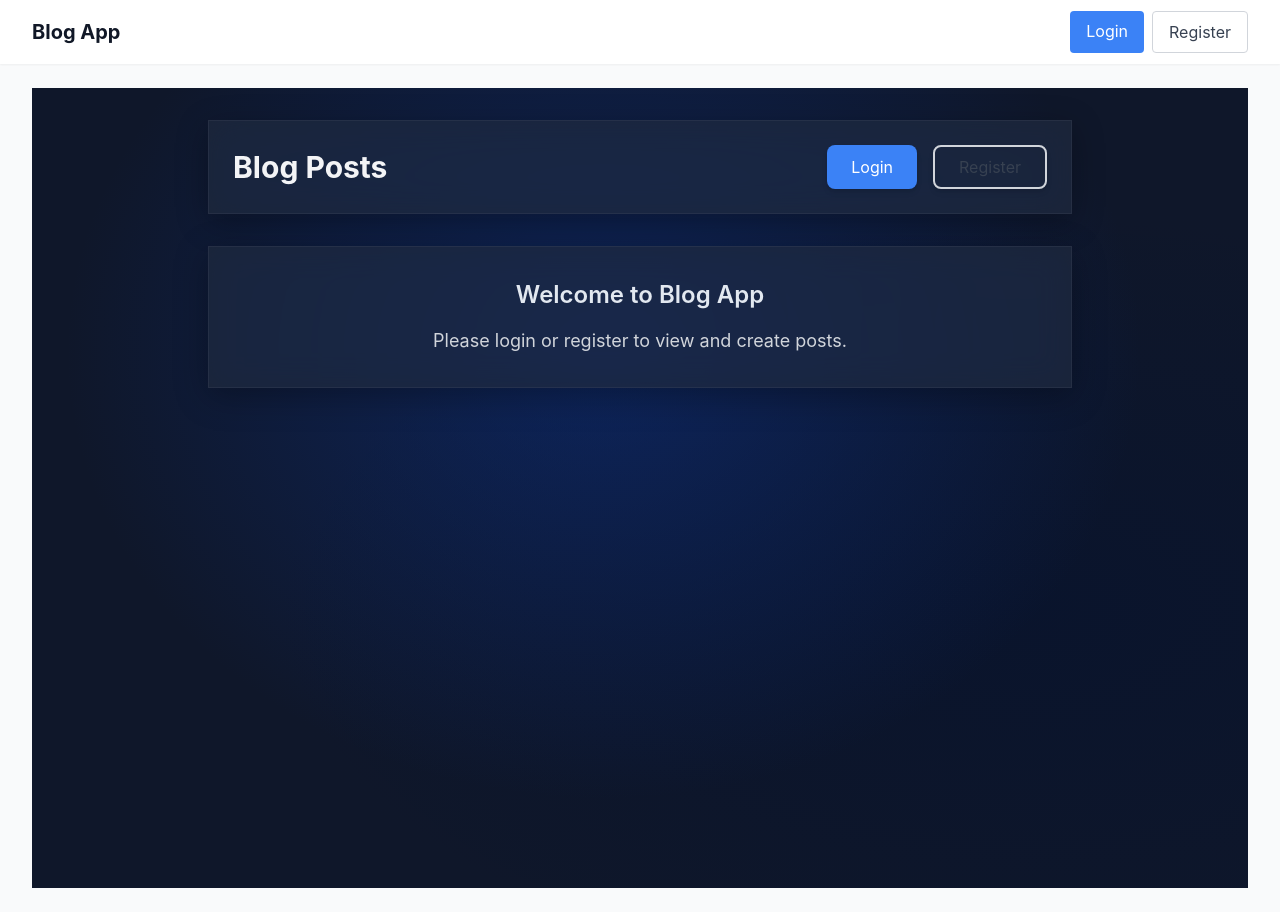
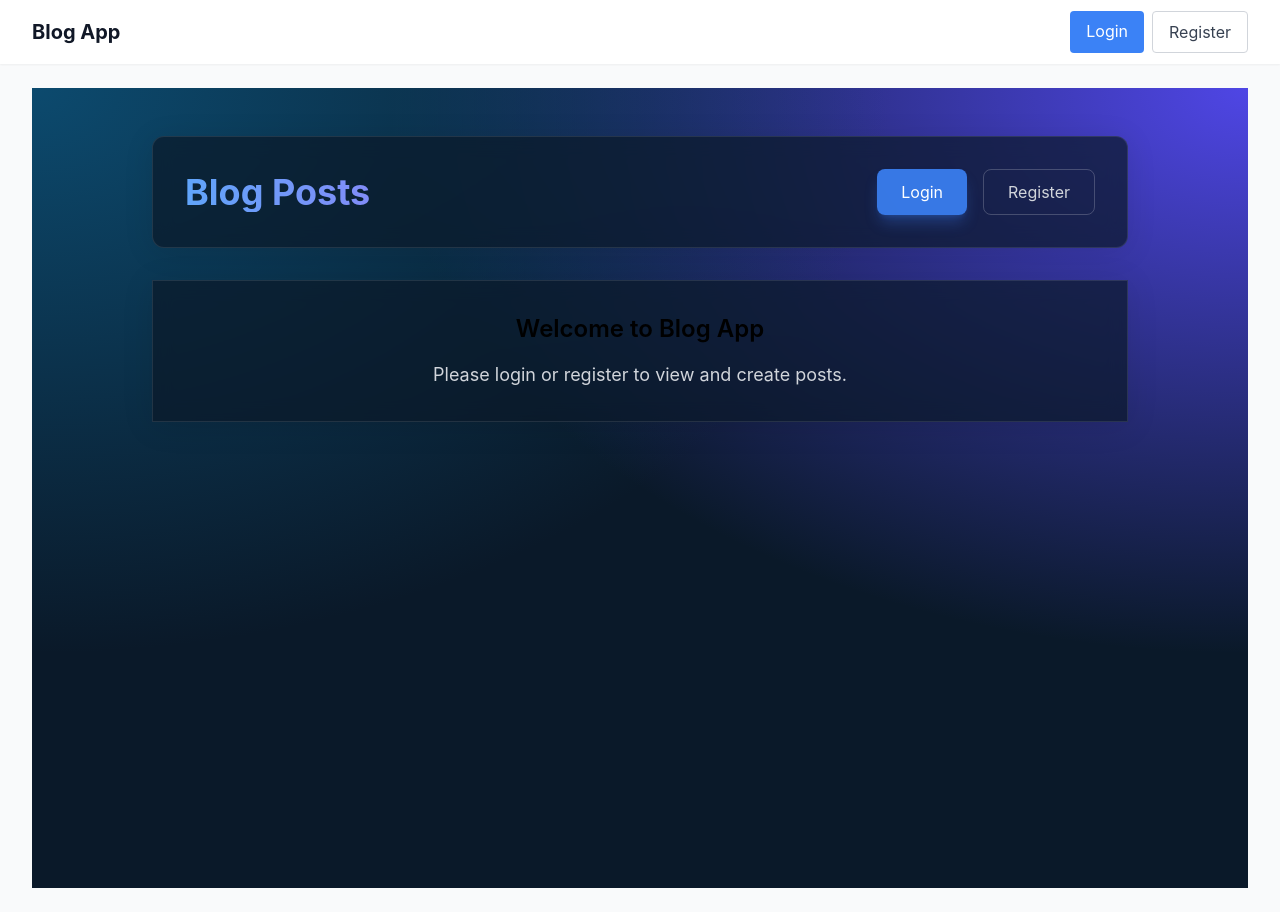
Before and after one commit to ashkshenoy/react-blog-frontend, a React (Create React App) app: page / in a window 1280 px wide. Built offline with nearby package versions, Linux system fonts and the light colour scheme; the HTML template or start-up script is replaced by a standard one.

Commit message:
Changes to UI look

```diff
--- a/src/pages/EditPostPage.js
+++ b/src/pages/EditPostPage.js
@@ -85,45 +85,75 @@ export default function EditPostPage() {
   }
 
   return (
-    <div className="max-w-xl mx-auto mt-6 p-4 border rounded shadow">
-      <h2 className="text-xl font-bold mb-4">Edit Post</h2>
-      <form onSubmit={handleSubmit} className="space-y-4">
+    <div className="app-background min-h-screen py-12">
+      <div className="max-w-2xl mx-auto px-4">
+        <div className="glass-card p-8 rounded-xl animate-fade-in">
+          <h2 className="text-2xl font-bold text-white mb-6">Edit Post</h2>
+          <form onSubmit={handleSubmit} className="space-y-6">
+            <div>
+              <label className="block text-gray-300 mb-2">Title</label>
               <input
-          className="w-full p-2 border rounded"
-          placeholder="Title"
+                className="w-full p-3 bg-gray-800/50 border border-gray-700 rounded-lg
+                         text-white placeholder-gray-500 focus:outline-none focus:border-blue-500
+                         focus:ring-1 focus:ring-blue-500"
+                placeholder="Enter title"
                 value={title}
                 onChange={e => setTitle(e.target.value)}
               />
+            </div>
+
+            <div>
+              <label className="block text-gray-300 mb-2">Content</label>
               <textarea
                 rows="8"
-          className="w-full p-2 border rounded"
-          placeholder="Content"
+                className="w-full p-3 bg-gray-800/50 border border-gray-700 rounded-lg
+                         text-white placeholder-gray-500 focus:outline-none focus:border-blue-500
+                         focus:ring-1 focus:ring-blue-500"
+                placeholder="Enter content"
                 value={content}
                 onChange={e => setContent(e.target.value)}
               />
+            </div>
+
+            <div>
+              <label className="block text-gray-300 mb-2">Category</label>
               <input
-          className="w-full p-2 border rounded"
-          placeholder="Category"
+                className="w-full p-3 bg-gray-800/50 border border-gray-700 rounded-lg
+                         text-white placeholder-gray-500 focus:outline-none focus:border-blue-500
+                         focus:ring-1 focus:ring-blue-500"
+                placeholder="Enter category"
                 value={category}
                 onChange={e => setCategory(e.target.value)}
               />
+            </div>
+
+            <div>
+              <label className="block text-gray-300 mb-2">Tags</label>
               <input
-          className="w-full p-2 border rounded"
-          placeholder="Tags (comma-separated)"
+                className="w-full p-3 bg-gray-800/50 border border-gray-700 rounded-lg
+                         text-white placeholder-gray-500 focus:outline-none focus:border-blue-500
+                         focus:ring-1 focus:ring-blue-500"
+                placeholder="Enter tags (comma-separated)"
                 value={tags}
                 onChange={e => setTags(e.target.value)}
               />
-        <div className="flex gap-4">
+            </div>
+
+            <div className="flex gap-4 pt-4">
               <button
                 type="button"
                 onClick={() => navigate('/')}
-            className="px-4 py-2 border border-gray-300 rounded hover:bg-gray-50"
+                className="px-6 py-2.5 border border-gray-600 text-gray-300 rounded-lg
+                         hover:bg-white/5 transition-all duration-200"
               >
                 Cancel
               </button>
               <button
                 type="submit"
-            className="px-4 py-2 bg-blue-500 text-white rounded hover:bg-blue-600"
+                className="px-6 py-2.5 bg-blue-500/90 text-white rounded-lg
+                         hover:bg-blue-600 transition-all duration-200
+                         shadow-lg shadow-blue-500/30 hover:shadow-blue-500/50
+                         hover:-translate-y-0.5"
                 disabled={loading}
               >
                 {loading ? 'Saving...' : 'Save Changes'}
@@ -131,5 +161,7 @@ export default function EditPostPage() {
             </div>
           </form>
         </div>
+      </div>
+    </div>
   );
 }
--- a/src/pages/HomePage.js
+++ b/src/pages/HomePage.js
@@ -144,18 +144,22 @@ export default function HomePage() {
   }
 
   return (
-    <div className="app-background min-h-screen py-8">
-      <div className="max-w-4xl mx-auto px-4">
-        <div className="glass-card p-6 mb-8 animate-fade-in">
-          <div className="flex flex-col sm:flex-row justify-between items-center gap-4">
-            <div className="flex items-center gap-4">
-            <h1 className="text-3xl font-bold text-gray-100">Blog Posts</h1>
-              {isAuthenticated && currentUser && (
-                <span className="text-gray-300 text-lg">
-                  Welcome, <span className="font-medium">{currentUser}</span>
-                </span>
-              )}
-            </div>
+    <div className="app-background min-h-screen py-12">
+    <div className="max-w-5xl mx-auto px-4 sm:px-6">
+      {/* Header Section */}
+      <div className="glass-card p-8 mb-8 animate-fade-in rounded-xl">
+        <div className="flex flex-col sm:flex-row justify-between items-center gap-6">
+          <div className="flex flex-col sm:flex-row items-center gap-4">
+            <h1 className="text-4xl font-bold bg-clip-text text-transparent
+                         bg-gradient-to-r from-blue-400 to-indigo-400">
+              Blog Posts
+            </h1>
+            {isAuthenticated && currentUser && (
+              <span className="text-gray-300 text-lg">
+                Welcome, <span className="font-medium text-blue-400">{currentUser}</span>
+              </span>
+            )}
+          </div>
 
             <div className="flex gap-4">
               {isAuthenticated && (
@@ -163,8 +167,9 @@ export default function HomePage() {
                   <button
                     onClick={fetchData}
                     disabled={loading}
-                    className="px-4 py-2 text-gray-300 hover:text-gray-100
-                             transition-colors duration-200 flex items-center gap-2"
+                    className="px-4 py-2.5 text-gray-300 hover:text-white
+                         transition-all duration-200 flex items-center gap-2
+                         hover:bg-white/10 rounded-lg"
                   >
                     <svg className={`h-4 w-4 ${loading ? 'animate-spin' : ''}`}
                          fill="none" stroke="currentColor" viewBox="0 0 24 24">
@@ -175,8 +180,10 @@ export default function HomePage() {
                   </button>
                   <button
                     onClick={() => navigate('/create')}
-                    className="px-6 py-2 bg-blue-500 text-white rounded-lg hover:bg-blue-600
-                             transition-all duration-200 shadow-md hover:shadow-lg hover:-translate-y-0.5"
+                    className="px-6 py-2.5 bg-blue-500/90 text-white rounded-lg
+                         hover:bg-blue-600 transition-all duration-200
+                         shadow-lg shadow-blue-500/30 hover:shadow-blue-500/50
+                         hover:-translate-y-0.5"
                   >
                     New Post
                   </button>
@@ -186,15 +193,17 @@ export default function HomePage() {
                 <>
                   <button
                     onClick={() => navigate('/login')}
-                    className="px-6 py-2 bg-blue-500 text-white rounded-lg hover:bg-blue-600
-                             transition-all duration-200 shadow-md hover:shadow-lg hover:-translate-y-0.5"
+                    className="px-6 py-2.5 bg-blue-500/90 text-white rounded-lg
+                         hover:bg-blue-600 transition-all duration-200
+                         shadow-lg shadow-blue-500/30 hover:shadow-blue-500/50
+                         hover:-translate-y-0.5"
                   >
                     Login
                   </button>
                   <button
                     onClick={() => navigate('/register')}
-                    className="px-6 py-2 border-2 border-gray-300 text-gray-700 rounded-lg
-                             hover:bg-gray-50 transition-all duration-200 shadow-md hover:shadow-lg hover:-translate-y-0.5"
+                    className="px-6 py-2.5 border border-white/20 text-gray-300
+                         rounded-lg hover:bg-white/10 transition-all duration-200"
                   >
                     Register
                   </button>
@@ -229,8 +238,9 @@ export default function HomePage() {
           ) : (
             <>
               {categories.length > 0 && (
-                <div className="glass-card p-6 animate-fade-in">
-                  <h2 className="text-lg font-medium text-gray-200 mb-4">Filters</h2>
+                <div className="glass-card p-6 animate-fade-in rounded-xl mb-6">
+                  <h2 className="text-lg font-medium text-gray-200 mb-4
+                     border-l-4 border-blue-500 pl-3">Filters</h2>
                   <div className="grid grid-cols-1 sm:grid-cols-2 gap-4">
                     <select
                       value={selectedCategory}
--- a/src/styles/backgrounds.css
+++ b/src/styles/backgrounds.css
@@ -1,36 +1,31 @@
 :root {
-    --bg-primary: #0f172a;
-    --bg-secondary: #1e293b;
-    --text-primary: #e2e8f0;
-    --text-secondary: #94a3b8;
-    --accent-primary: #3b82f6;
-    --accent-hover: #2563eb;
-    --glass-bg: rgba(30, 41, 59, 0.8);
-    --glass-border: rgba(255, 255, 255, 0.05);
+    --bg-primary: #0a1929;
+    --bg-secondary: #132f4c;
+    --glass-bg: rgba(10, 25, 41, 0.7);
+    --accent-blue: #42a5f5;
+    --accent-hover: #1976d2;
   }
 
   .app-background {
     background-color: var(--bg-primary);
     background-image:
-      radial-gradient(at 47% 33%, hsla(222, 84%, 30%, 0.5) 0, transparent 59%),
-      radial-gradient(at 82% 65%, hsla(222, 84%, 10%, 0.5) 0, transparent 55%);
+      radial-gradient(at 0% 0%, rgb(12, 74, 110) 0%, transparent 50%),
+      radial-gradient(at 100% 0%, rgb(79, 70, 229) 0%, transparent 50%);
     min-height: 100vh;
-    color: var(--text-primary);
   }
 
   .glass-card {
     background: var(--glass-bg);
-    backdrop-filter: blur(16px) saturate(180%);
-    border: 1px solid var(--glass-border);
-    box-shadow: 0 8px 32px 0 rgba(0, 0, 0, 0.3);
-    transition: all 0.3s ease-in-out;
+    backdrop-filter: blur(10px);
+    border: 1px solid rgba(255, 255, 255, 0.1);
+    box-shadow: 0 4px 30px rgba(0, 0, 0, 0.1);
+    transition: all 0.3s cubic-bezier(0.4, 0, 0.2, 1);
   }
 
   .glass-card:hover {
     transform: translateY(-2px);
-    box-shadow: 0 10px 40px 0 rgba(0, 0, 0, 0.4);
+    box-shadow: 0 8px 40px rgba(0, 0, 0, 0.2);
   }
-
   /* Form elements */
   input, select, textarea {
     background: var(--bg-secondary) !important;
```
Lines whose indentation alone changed are shown as unchanged.
